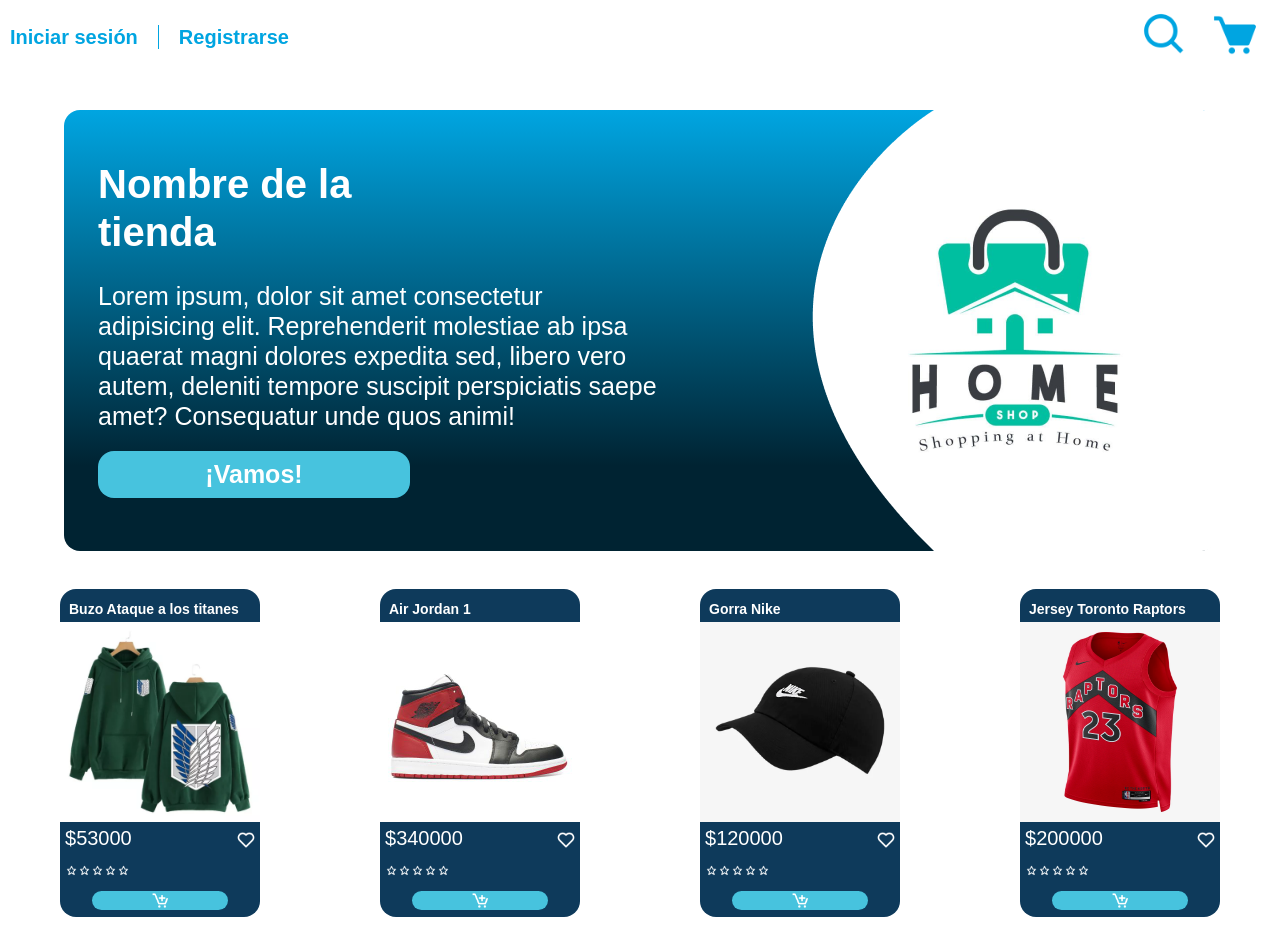
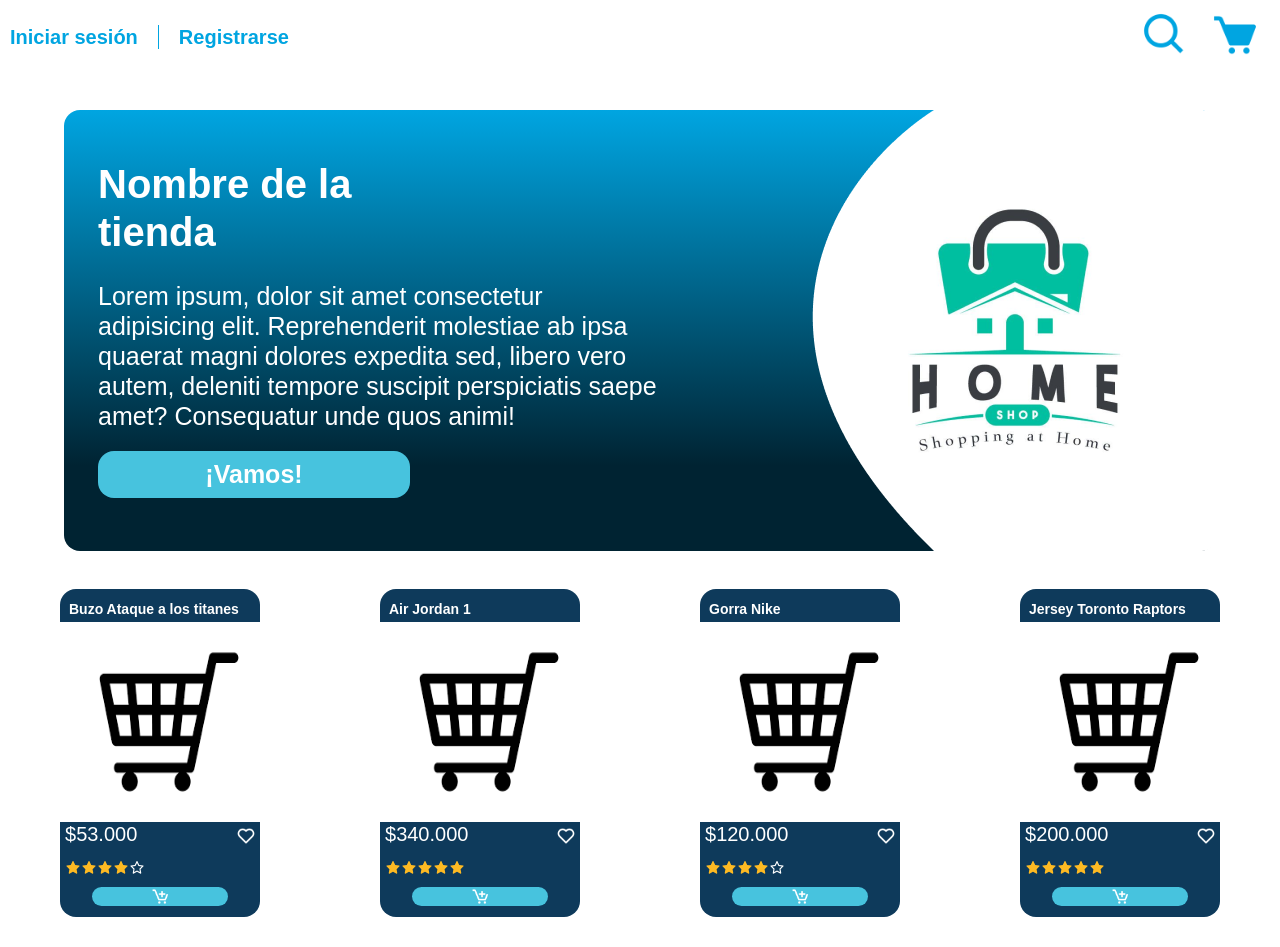
Before and after one commit to Ivan-Navas/TiendaN, a React (Vite) app: page / in a window 1280 px wide. Before the commit the page ends 917 px from the top, so only its background shows below. Built offline with nearby package versions, Linux system fonts and the light colour scheme.

Commit message:
Se agraga las estrellas dependiendo de la calificacion

```diff
--- a/package.json
+++ b/package.json
@@ -11,7 +11,8 @@
   },
   "dependencies": {
     "react": "^18.2.0",
-    "react-dom": "^18.2.0"
+    "react-dom": "^18.2.0",
+    "react-icons": "^4.9.0"
   },
   "devDependencies": {
     "@types/react": "^18.0.37",
--- a/src/components/Product.jsx
+++ b/src/components/Product.jsx
@@ -1,18 +1,11 @@
 import React from "react";
 import ProductCart from "./ProductCart";
 import "../styles/product.css";
-import jordan from '../images/jordan.jpg'
-import buzo from '../images/buzo.webp'
-import jersey from '../images/jersey.webp'
-import gorra from '../images/gorra.webp'
 
 function Product() {
   return (
     <div className="mainProducts">
-      <ProductCart producName="Buzo Ataque a los titanes" price="53000" image={buzo} />
-      <ProductCart producName="Air Jordan 1" price="340000" image={jordan} />
-      <ProductCart producName="Gorra Nike" price="120000" image={gorra} />
-      <ProductCart producName="Jersey Toronto Raptors" price="200000" image={jersey} />
+      <ProductCart/>
     </div>
   );
 }
--- a/src/components/ProductCart.jsx
+++ b/src/components/ProductCart.jsx
@@ -1,44 +1,60 @@
 import React from "react";
+import { useState, useEffect } from "react";
 import "../styles/product.css";
 import heartImage from "../images/heartImage.png";
 import cartAddImage from "../images/CartAddImage.png";
-import star from "../images/star.png";
+import { data } from "../data/data";
+import defaultImage from "../images/defaultImage.png";
+import {AiOutlineStar,AiFillStar,AiOutlineShoppingCart} from 'react-icons/ai'
 
-function ProductCart({ producName, price, image }) {
+console.log(data);
 
-  const heart_image = document.getElementById("heartImage");
+function ProductCart() {
+  const [products, setProducts] = useState([]);
 
+  useEffect(() => {
+    setProducts(data);
+  }, []);
 
+  if (products.length === 0) {
+    return <h1>No hay productos que mostrar</h1>;
+  }
+
+  const separador = (numero) => {
+    let parte = numero.toString().split(".");
+    parte[0] = parte[0].replace(/\B(?=(\d{3})+(?!\d))/g, ".");
+    return parte.join(".");
+  };
 
   return (
-    <div className="productMainContainer">
+    <>
+      {products.map((product) => (
+        <div key={product.length} className="productMainContainer">
           <div className="productContainer">
-        <h2 className="productTittle">{producName}</h2>
-        <img className="productImage" src={image} alt="productImage" />
+            <h2 className="productTittle">{product.productName}</h2>
+            <div className="productImageContainer">
+            <img
+              className="productImage"
+              src={defaultImage}
+              alt="productImage"
+            />
+            </div>
             <div className="priceContainer">
-          <p className="priceProduct">${price}</p>
-          <button id="heartImage"  className="heartButton" onClick={()=>{
-            alert("Presionaste el boton")
-          }}>
+              <p className="priceProduct">${separador(product.productPrice)}</p>
+              <button
+                id="heartImage"
+                className="heartButton"
+                onClick={() => {
+                  alert("Presionaste el boton");
+                }}
+              >
                 <img className="heartImage" src={heartImage} alt="heartImage" />
               </button>
             </div>
             <div className="ratingContainer">
-          <button className="starButton">
-            <img className="starIcon" src={star} alt="starIcon" />
-          </button>
-          <button className="starButton">
-            <img className="starIcon" src={star} alt="starIcon" />
-          </button>
-          <button className="starButton">
-            <img className="starIcon" src={star} alt="starIcon" />
-          </button>
-          <button className="starButton">
-            <img className="starIcon" src={star} alt="starIcon" />
-          </button>
-          <button className="starButton">
-            <img className="starIcon" src={star} alt="starIcon" />
-          </button>
+              {[... new Array(5)].map((star, index)=>{
+                return index< product.productRating ? <AiFillStar className="starFill"/>: <AiOutlineStar className="starOut"/>
+              })}
             </div>
             <div className="containerButton">
               <button className="productButton">
@@ -51,6 +67,8 @@
             </div>
           </div>
         </div>
+      ))}
+    </>
   );
 }
 
--- /dev/null
+++ b/src/data/data.js
@@ -0,0 +1,32 @@
+export const data = [
+    {
+        productName: "Buzo Ataque a los titanes",
+        productPrice: 53000,
+        productRating: 4,
+        productStock: 3,
+
+    },
+    {
+        productName: "Air Jordan 1",
+        productPrice: 340000,
+        productRating: 5,
+        productStock: 4,
+
+    },
+    {
+        productName: "Gorra Nike",
+        productPrice: 120000,
+        productRating: 4,
+        productStock: 5,
+
+    },
+    {
+        productName: "Jersey Toronto Raptors",
+        productPrice: 200000,
+        productRating: 5,
+        productStock: 1,
+
+    },
+
+]
+export default data;
--- a/src/styles/product.css
+++ b/src/styles/product.css
@@ -2,6 +2,7 @@
   display: grid;
   grid-template-columns: 25% 25% 25% 25%;
   width: 100%;
+  margin-bottom: 30px ;
 }
 .productMainContainer {
   width: 100%;
@@ -21,6 +22,11 @@
   font-weight: 700;
   font-size: 14px;
   line-height: 17px;
+}
+.productImageContainer{
+  width: 200px;
+  height: 200px;
+  background-color: #fff;
 }
 .productImage {
   width: 200px;
@@ -56,19 +62,11 @@
   display: flex;
   margin-left: 5px;
 }
-.starButton {
-  border: none;
-  background-color: transparent;
-  cursor: pointer;
+.starFill{
+  color: #FDBA23;
 }
-.starIcon {
-  width: 11px;
-  height: 11px;
-  padding: 1px;
-  border-radius: 100px;
-}
-.starIcon:hover {
-  background-color: rgba(255, 255, 0, 0.5);
+.starOut{
+color: #fff;
 }
 .containerButton {
   display: flex;
--- a/src/styles/storeInfo.css
+++ b/src/styles/storeInfo.css
@@ -47,6 +47,48 @@
   color: #fff;
   cursor: pointer;
 }
+.buttonVamos:hover {
+  color: #1f1f1f;
+  animation-name: colorsVamos;
+  animation-duration: 1.5s;
+  animation-iteration-count: infinite;
+}
+
+@keyframes colorsVamos {
+  0% {
+    background: linear-gradient(90deg , #fff 0%, #00d0ff 0%);
+  }
+  10% {
+    background: linear-gradient(90deg , #fff 0%, #00d0ff 20%);
+  }
+  20% {
+    background: linear-gradient(90deg , #fff 20%, #00d0ff 40%);
+  }
+  30% {
+    background: linear-gradient(90deg , #fff 40%, #00d0ff 60%);
+  }
+  40% {
+    background: linear-gradient(90deg , #fff 60%, #00d0ff 80%);
+  }
+  50% {
+    background: linear-gradient(90deg , #fff 80%, #00d0ff 100%);
+  }
+  60% {
+    background: linear-gradient(90deg , #fff 100%, #00d0ff 100%);
+  }
+  70% {
+    background: linear-gradient(90deg , #fff 60%, #00d0ff 80%);
+  }
+  80% {
+    background: linear-gradient(90deg , #fff 40%, #00d0ff 60%);
+  }
+  90% {
+    background: linear-gradient(90deg , #fff 20%, #00d0ff 40%);
+  }
+  100% {
+    background: linear-gradient(90deg , #fff 0%, #00d0ff 20%);
+  }
+}
 .imageLogoInfo {
   margin-right: -2px;
   height: 100%;
```
Also changed, not shown: src/images/defaultImage.png (added), 1 other file (tests, documents, lock files or other folders). Lines whose indentation alone changed are shown as unchanged.
